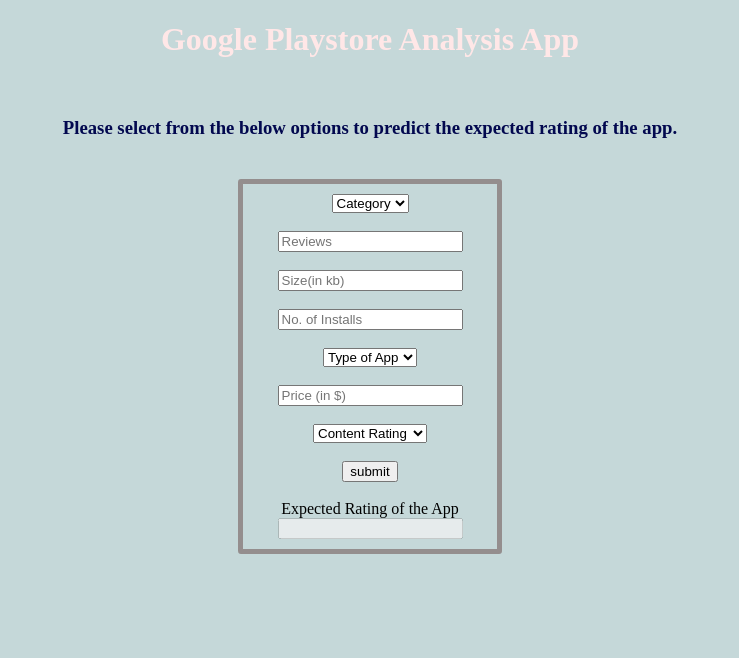
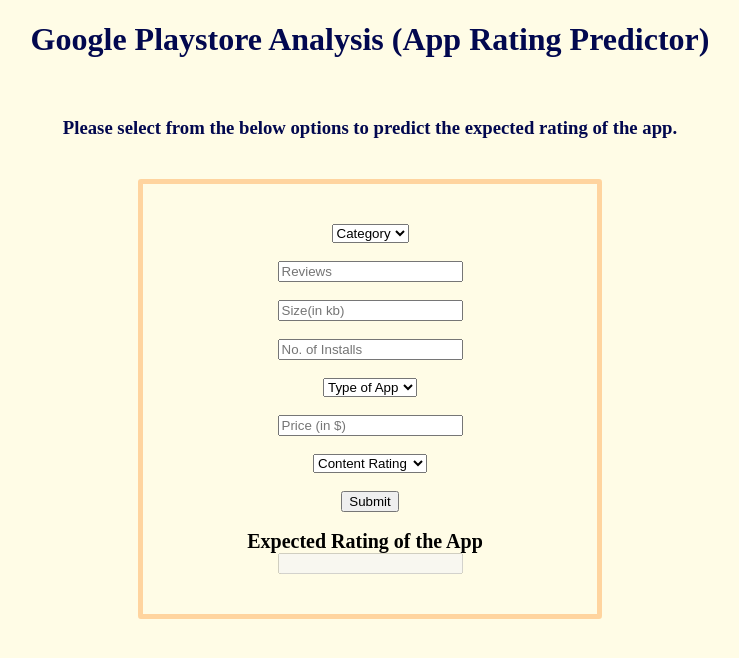
Before and after one commit to Imadarshsri/googlePlaystoreAnalysis, a Django app: template GooglePlaystoreAnalysis/templates/rating_prediction.html in a window 1280 px wide. Shown: the top 658 px of the page, without its empty margins (270-1009 px from the left). Run offline with Django 3.2, Linux system fonts and the light colour scheme; the template is opened without the code that fills it, so the values that code supplies are empty.

Commit message:
Fix rating_prediction.html

```diff
--- a/GooglePlaystoreAnalysis/GooglePlaystoreRatingPredictionApp/views.py
+++ b/GooglePlaystoreAnalysis/GooglePlaystoreRatingPredictionApp/views.py
@@ -23,17 +23,16 @@ def GooglePlaystoreRatingPrediction(request):
         print(request.POST)
         print(len(request.POST))
         last_idx = len(request.POST) - 1
-        # a = request.POST.copy()  # .items()
 
         for key, value in request.POST.items():
             a[key] = value
         del a['csrfmiddlewaretoken']
-        del a['submit']
+        del a['Submit']
         print(a)
 
         # Changing datatypes according to dataset
 
-        # Will find the saved objects and pretrained model's pickle file.
+        # Load saved objects and pretrained model's pickle file for Label Encoding and Model Prediction
         type_le = pickle.load(open('type_le.pkl', 'rb'))
         content_le = pickle.load(open('content_le.pkl', 'rb'))
         category_le = pickle.load(open('category_le.pkl', 'rb'))
--- a/GooglePlaystoreAnalysis/static/style.css
+++ b/GooglePlaystoreAnalysis/static/style.css
@@ -1,15 +1,20 @@
 body{
   text-align: center;
-  background-color: #c5d8d9;
+  background-color: #FFFCE4EC;
 }
 
 #container{
-  border: 5px solid #948e8e;
+  border: 5px solid #FFCE93D8;
   border-radius: 3px;
   margin-top: 4px;
   margin-bottom: 4px;
-  margin-left: 500px;
-  margin-right: 500px;
-  padding-top: 10px;
-  padding-bottom: 10px;
+  margin-left: 400px;
+  margin-right: 400px;
+  padding: 40px;
 }
+
+#output{
+  font-weight: bold;
+  font-size: 20px;
+  margin-right: 10px;
+}
--- a/GooglePlaystoreAnalysis/templates/rating_prediction.html
+++ b/GooglePlaystoreAnalysis/templates/rating_prediction.html
@@ -1,23 +1,26 @@
-{%load static%}
+{% load static %}
 <!DOCTYPE html>
-<!-- Refer to this blog: https://towardsdatascience.com/creating-a-machine-learning-based-web-application-using-django-5444e0053a09 -->
+
 <html lang="en">
+
 <head>
   <meta charset="UTF-8">
-  <link rel = "stylesheet" href="../static/style.css">
+  <link rel="stylesheet" href="../static/style.css">
   <meta name="viewport" content="width=device-width, initial-scale=1.0">
   <title>Google Playstore Analysis App</title>
 </head>
+
 <body>
   <div class="container">
-    <h1 style="color: #ffe7e7">Google Playstore Analysis App</h1>
+    <h1 style="color: #02084f">Google Playstore Analysis (App Rating Predictor)</h1>
     <br>
     <h3 style="color: #02084f">Please select from the below options to predict the expected rating of the app.</h3>
     <br>
   </div>
+
   <div id="container" class="container">
+    <!-- Adding input fields for features/columns -->
     <form method="POST">{%csrf_token%}
-      <!-- Adding input fields for features/columns -->
       <!-- Category (of app) [Cat]-->
       <select name="Category" id="Category" required>
         <option value="">Category</option>
@@ -26,15 +29,19 @@
         {% endfor %}
       </select>
       <br><br>
+
       <!-- Reviews (no. of cat) [log]-->
-      <input type="number" name="Reviews" step="any" required value="" placeholder="Reviews" min="0">
+      <input type="number" name="Reviews" step="any" required value="" placeholder="Reviews" min="1">
       <br><br>
+
       <!-- Size(in kb)(of app) [log]-->
       <input type="number" name="Size" step="any" required value="" placeholder="Size(in kb)" min="11">
       <br><br>
+
       <!-- Installs (no. of installs of app) [log]-->
-      <input type="number" name="Installs" step="any" required value="" placeholder="No. of Installs" min="0">
+      <input type="number" name="Installs" step="any" required value="" placeholder="No. of Installs" min="1">
       <br><br>
+
       <!-- Type (Free or Paid) [cat]-->
       <select name="Type" id="Type" required>
         <option value="">Type of App</option>
@@ -42,9 +49,11 @@
         <option value="Paid">Paid</option>
       </select>
       <br><br>
+
       <!-- Price(in case of Paid) (app price) [as it is]-->
       <input type="number" name="Price" step="any" required value="" placeholder="Price (in $)" min="0">
       <br><br>
+
       <!-- Content Rating (app is suitable for which age group) [cat]-->
       <select name="Content Rating" id="Content Rating" required>
         <option value="">Content Rating</option>
@@ -54,22 +63,21 @@
         <option value="Mature 17+">Mature 17+</option>
         <option value="Adults only 18+">Adults only 18+</option>
         <option value="Unrated">Unrated</option>
-        <!-- {% for agegrp in content_ratings %}
-        <option value={{ agegrp|stringformat:'s' }}>{{agegrp}}</option>
-        {% endfor %} -->
       </select>
       <br><br>
-      <!-- Output-> Rating [anti-log] -->
-      <input type="submit" value="submit" name="submit">
+
+      <input type="Submit" value="Submit" name="Submit">
     </form>
     <br>
 
     <!-- Showing Output -->
+    <!-- Output-> Rating [anti-log] -->
     {% if d%}
     {%else%}
-    <label for="Rating">Expected Rating of the App</label>
+    <label id="output" for="Rating">Expected Rating of the App </label>
     <input type="text" name="" value="{{ans}}" disabled>
     {% endif %}
   </div>
 </body>
+
 </html>
```
Also changed, not shown: 2 other files.
